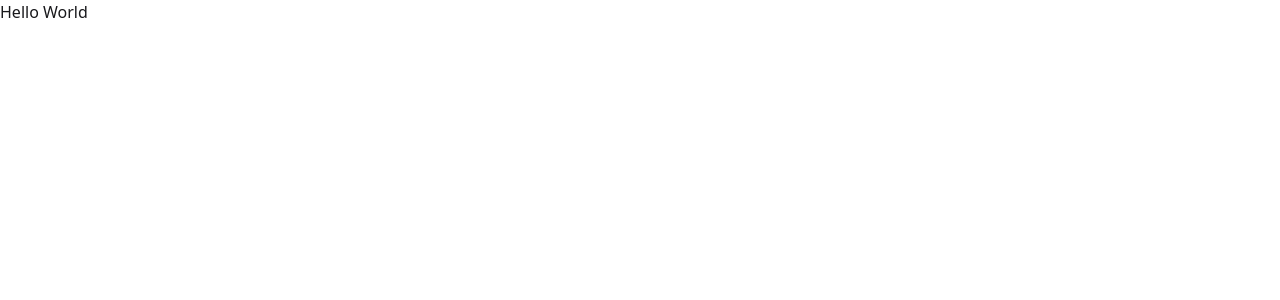
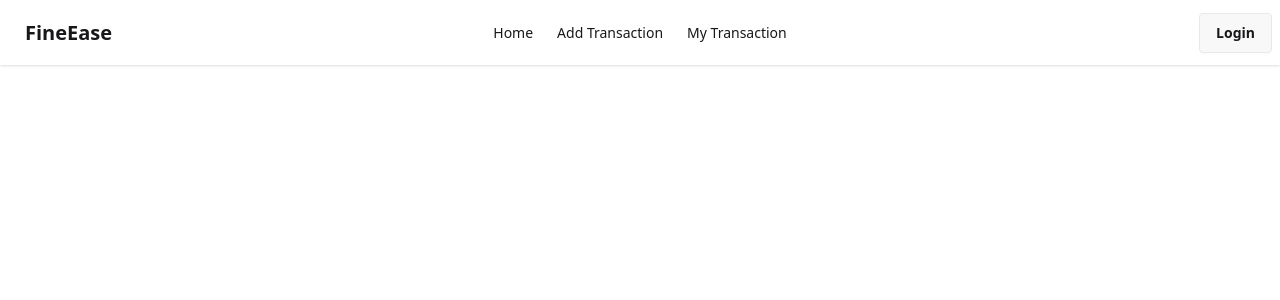
Before and after one commit to Xubaear/Assignment-10-client, a React (Vite) app: page / in a window 1280 px wide. Shown: the top 300 px of the page. Built offline with nearby package versions, Linux system fonts and the light colour scheme.

Commit message:
added navbar

```diff
--- /dev/null
+++ b/src/Components/Navbar.jsx
@@ -0,0 +1,42 @@
+import React from 'react';
+
+const Navbar = () => {
+
+
+    const links = <>
+     <li><a>Home</a></li>
+            <li><a>Add Transaction</a></li>
+            <li><a>My Transaction</a></li>
+    </>
+
+
+
+
+    return (
+        <div className="navbar bg-base-100 shadow-sm">
+  <div className="navbar-start">
+    <div className="dropdown">
+      <div tabIndex={0} role="button" className="btn btn-ghost lg:hidden">
+        <svg xmlns="http://www.w3.org/2000/svg" className="h-5 w-5" fill="none" viewBox="0 0 24 24" stroke="currentColor"> <path strokeLinecap="round" strokeLinejoin="round" strokeWidth="2" d="M4 6h16M4 12h8m-8 6h16" /> </svg>
+      </div>
+      <ul
+        tabIndex="-1"
+        className="menu menu-sm dropdown-content bg-base-100 rounded-box z-1 mt-3 w-52 p-2 shadow">
+        {links}
+      </ul>
+    </div>
+    <a className="btn btn-ghost text-xl">FineEase</a>
+  </div>
+  <div className="navbar-center hidden lg:flex">
+    <ul className="menu menu-horizontal px-1">
+    {links}
+    </ul>
+  </div>
+  <div className="navbar-end">
+    <a className="btn">Login</a>
+  </div>
+</div>
+    );
+};
+
+export default Navbar;
--- /dev/null
+++ b/src/Layout/HomeLayout.jsx
@@ -0,0 +1,15 @@
+import React from 'react';
+import Navbar from '../Components/Navbar';
+import { Outlet } from 'react-router';
+
+const HomeLayout = () => {
+    return (
+        <div>
+            <Navbar></Navbar>
+            <Outlet></Outlet>
+
+        </div>
+    );
+};
+
+export default HomeLayout;
--- /dev/null
+++ b/src/Routes/Routes.jsx
@@ -0,0 +1,22 @@
+import React from 'react';
+import { createBrowserRouter } from "react-router";
+import HomeLayout from '../Layout/HomeLayout';
+const router = createBrowserRouter([
+  {
+    path: "/",
+    element: <HomeLayout></HomeLayout>,
+    children: [
+      {
+        index: true,
+        path: '/',
+
+      },
+      {
+
+      }
+    ]
+  },
+
+]);
+
+export default router;
```
Also changed, not shown: src/main.jsx (+2 -7 lines).
